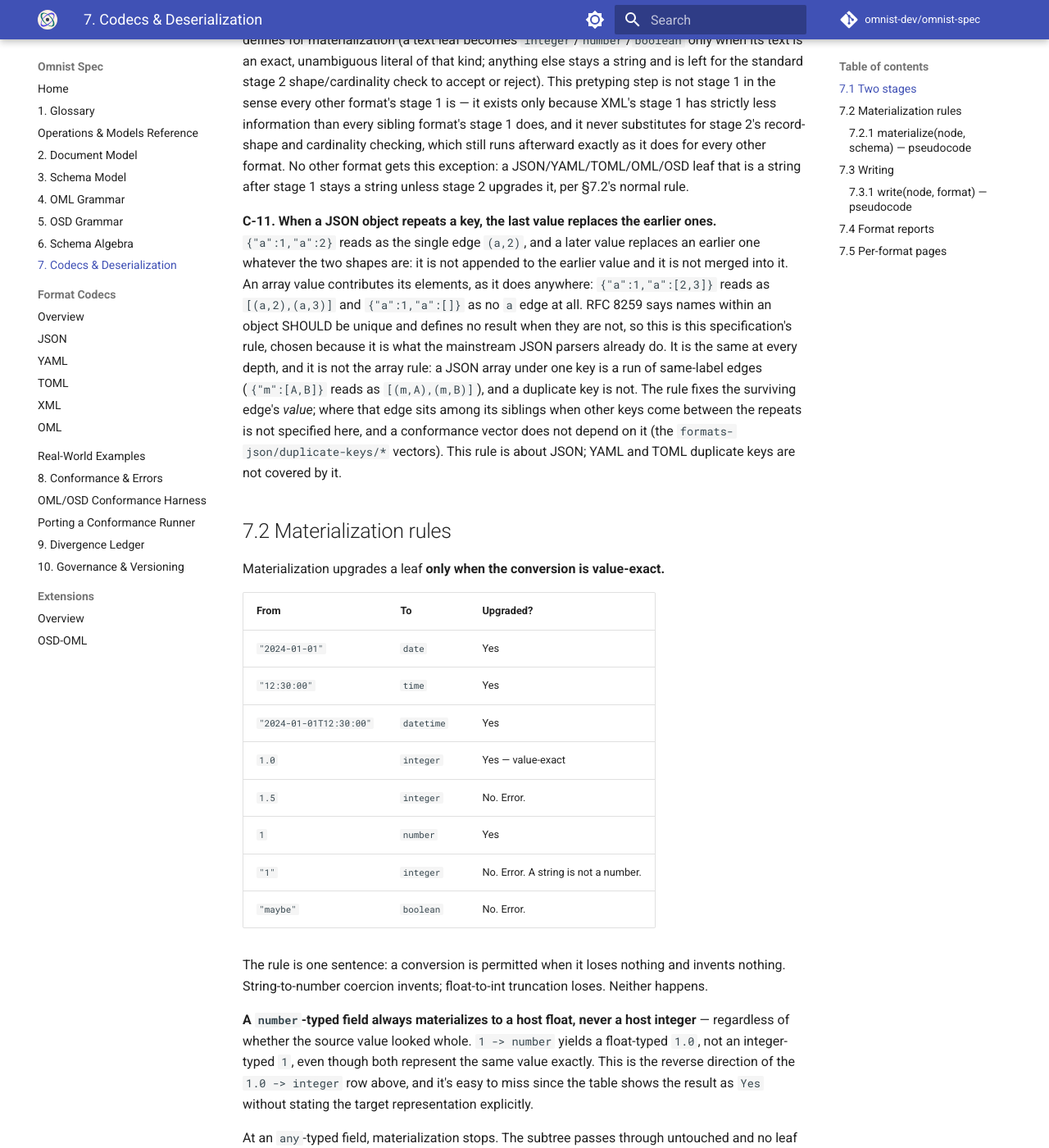
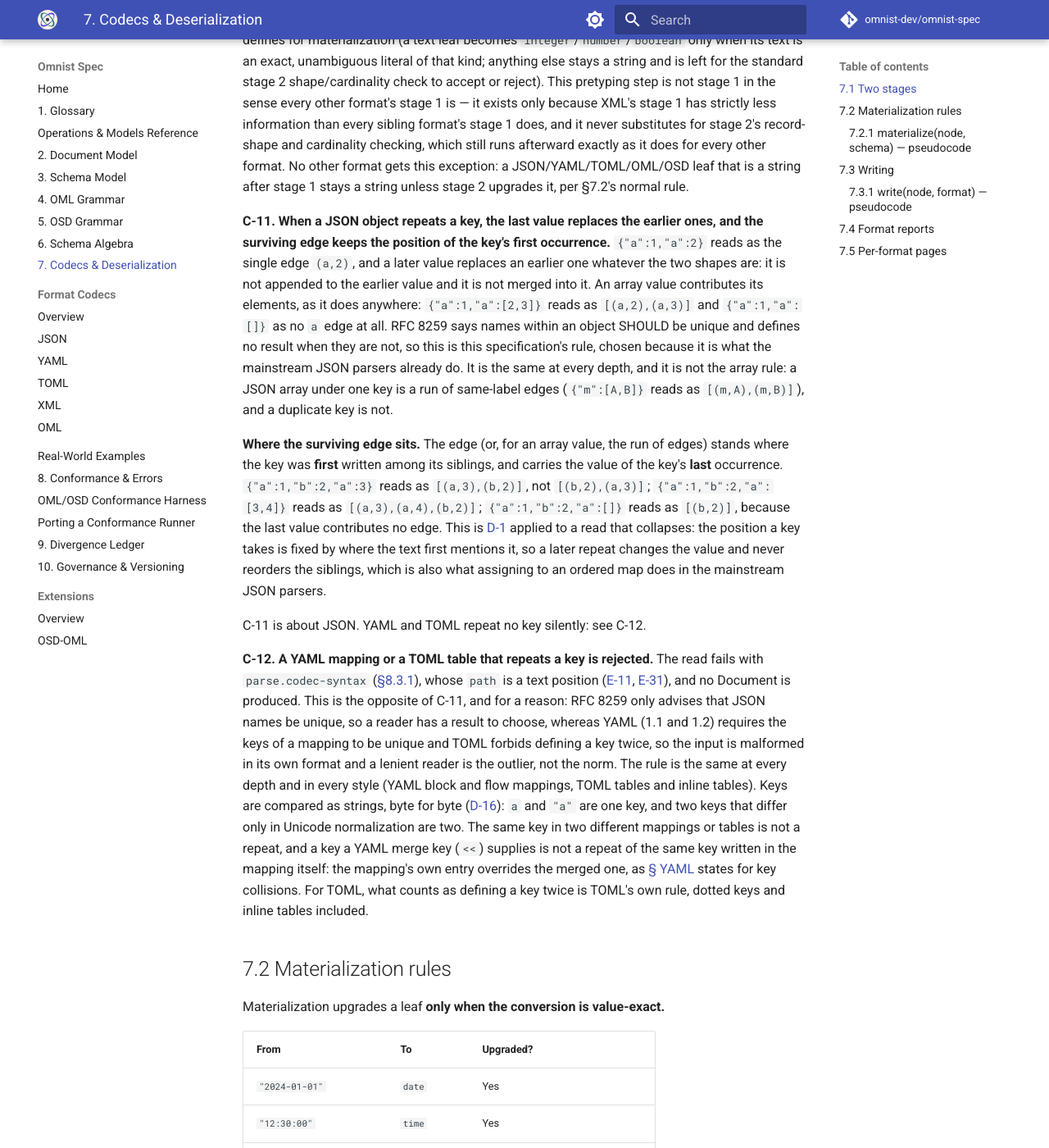
Before and after one commit to omnist-dev/omnist-spec, an MkDocs documentation site: the page built from docs/07-codecs-and-deserialization.md, in a window 1280 px wide and 1400 px high, scrolled down 875 px. Shown: the whole window at 82% size. Built offline with MkDocs 1.6.1 and Material for MkDocs 9.7.7, drawn with Linux system fonts in a browser that asks for light colours; comment, search, counter and statistics services are not loaded.

Commit message:
Pin the position of a duplicate JSON key (C-11) and reject YAML and TOML duplicate keys (C-12)
C-11 now says where the surviving edge sits: the position of the key's
first occurrence, with the value of its last (four ports already did this for
JSON). C-12 (new): a YAML mapping or a TOML table that repeats a key is
rejected with parse.codec-syntax, at a text position; JSON stays last-value-wins.
docs/formats/yaml.md no longer says "last one wins" and no longer claims no
mainstream library enforces uniqueness.

Vectors: 7 in formats-json/duplicate-keys, 8 in formats-yaml/duplicate-keys,
6 in formats-toml/duplicate-keys.

Co-Authored-By: Claude Sonnet 5.5 <noreply@anthropic.com>

```diff
--- a/docs/07-codecs-and-deserialization.md
+++ b/docs/07-codecs-and-deserialization.md
@@ -52,21 +52,52 @@ after stage 1 stays a string unless stage 2 upgrades it, per §7.2's normal
 rule.
 
 **C-11. When a JSON object repeats a key, the last value replaces the earlier
-ones.** `{"a":1,"a":2}` reads as the single edge `(a,2)`, and a later value
-replaces an earlier one whatever the two shapes are: it is not appended to the
-earlier value and it is not merged into it. An array value contributes its
-elements, as it does anywhere: `{"a":1,"a":[2,3]}` reads as `[(a,2),(a,3)]` and
-`{"a":1,"a":[]}` as no `a` edge at all. RFC 8259 says names within an
-object SHOULD be unique and defines no result when they are not, so this is
-this specification's rule, chosen because it is what the mainstream JSON
-parsers already do. It is the same at every depth, and it is not the array
-rule: a JSON array under one key is a run of same-label edges
-(`{"m":[A,B]}` reads as `[(m,A),(m,B)]`), and a duplicate key is not. The rule
-fixes the surviving edge's *value*; where that edge sits among its siblings
-when other keys come between the repeats is not specified here, and a
-conformance vector does not depend on it (the `formats-json/duplicate-keys/*`
-vectors).
-This rule is about JSON; YAML and TOML duplicate keys are not covered by it.
+ones, and the surviving edge keeps the position of the key's first
+occurrence.** `{"a":1,"a":2}` reads as the single edge `(a,2)`, and a later
+value replaces an earlier one whatever the two shapes are: it is not appended
+to the earlier value and it is not merged into it. An array value contributes
+its elements, as it does anywhere: `{"a":1,"a":[2,3]}` reads as
+`[(a,2),(a,3)]` and `{"a":1,"a":[]}` as no `a` edge at all. RFC 8259 says names
+within an object SHOULD be unique and defines no result when they are not, so
+this is this specification's rule, chosen because it is what the mainstream
+JSON parsers already do. It is the same at every depth, and it is not the
+array rule: a JSON array under one key is a run of same-label edges
+(`{"m":[A,B]}` reads as `[(m,A),(m,B)]`), and a duplicate key is not.
+
+**Where the surviving edge sits.** The edge (or, for an array value, the run of
+edges) stands where the key was **first** written among its siblings, and
+carries the value of the key's **last** occurrence. `{"a":1,"b":2,"a":3}` reads
+as `[(a,3),(b,2)]`, not `[(b,2),(a,3)]`; `{"a":1,"b":2,"a":[3,4]}` reads as
+`[(a,3),(a,4),(b,2)]`; `{"a":1,"b":2,"a":[]}` reads as `[(b,2)]`, because the
+last value contributes no edge. This is [D-1](02-document-model.md#23-structural-invariants)
+applied to a read that collapses: the position a key takes is fixed by where
+the text first mentions it, so a later repeat changes the value and never
+reorders the siblings, which is also what assigning to an ordered map does in
+the mainstream JSON parsers.
+
+C-11 is about JSON. YAML and TOML repeat no key silently: see C-12.
+
+**C-12. A YAML mapping or a TOML table that repeats a key is rejected.** The
+read fails with `parse.codec-syntax`
+([§8.3.1](08-conformance-and-errors.md#831-parse-text-to-document-stage-1)),
+whose `path` is a text position ([E-11](08-conformance-and-errors.md#84-paths),
+[E-31](08-conformance-and-errors.md#84-paths)), and no Document is produced.
+This is the opposite of C-11, and for a reason: RFC 8259 only advises that
+JSON names be unique, so a reader has a result to choose, whereas YAML (1.1
+and 1.2) requires the keys of a mapping to be unique and TOML forbids defining
+a key twice, so the input is malformed in its own format and a lenient
+reader is the outlier, not the norm. The rule is the same at every depth and
+in every style (YAML block and flow mappings, TOML tables and inline tables).
+Keys are compared as strings, byte for byte
+([D-16](02-document-model.md#25-encoding)): `a` and `"a"` are one key,
+and two keys that differ only in Unicode normalization are two. The same key in
+two different mappings or tables is not a repeat, and a key a YAML merge key
+(`<<`) supplies is not a repeat of the same key written in the mapping itself:
+the mapping's own entry overrides the merged one, as
+[§ YAML](formats/yaml.md) states for key collisions. For TOML, what counts as
+defining a key twice is TOML's own rule, dotted keys and inline tables
+included.
+
 
 ## 7.2 Materialization rules
 
```
Also changed, not shown: docs/09-divergence-ledger.md (+2 -2 lines), docs/formats/json.md (+8 -3 lines), docs/formats/toml.md (+10 -0 lines), docs/formats/yaml.md (+15 -7 lines), 3 other files.
